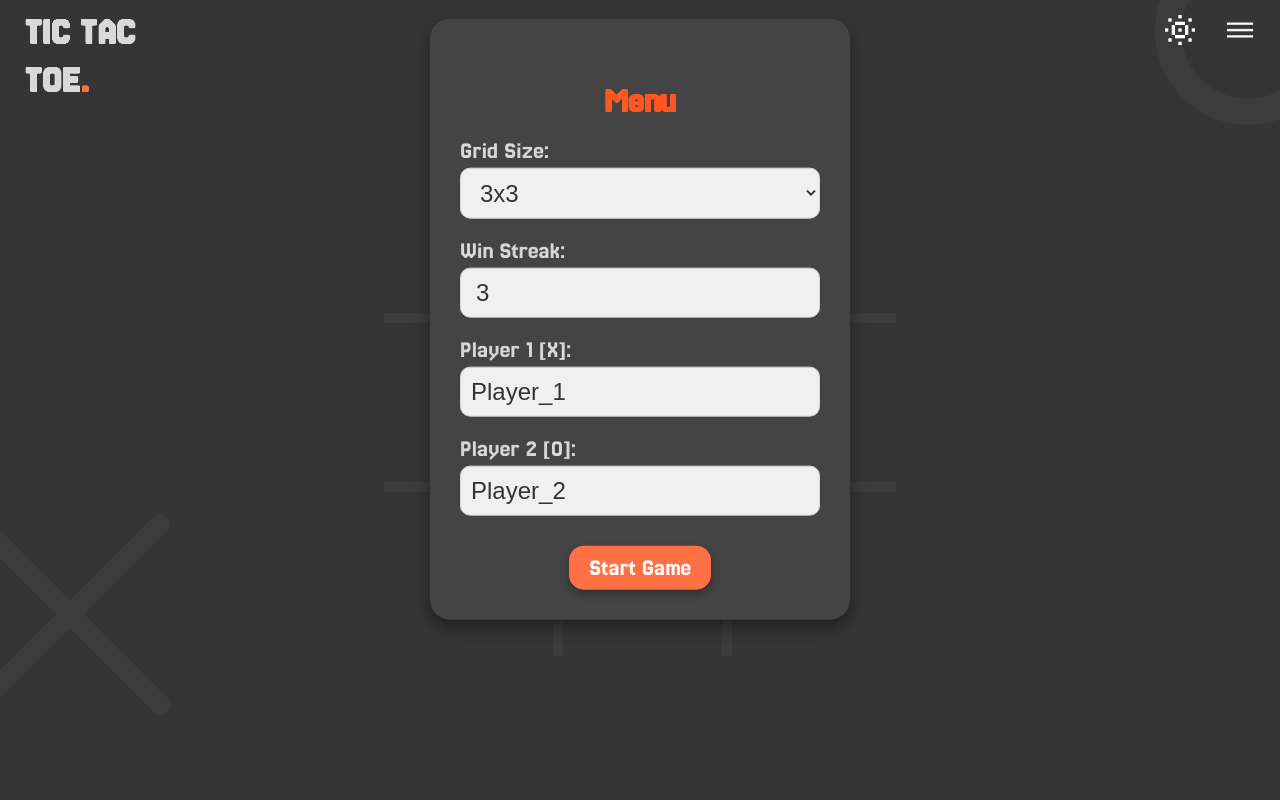
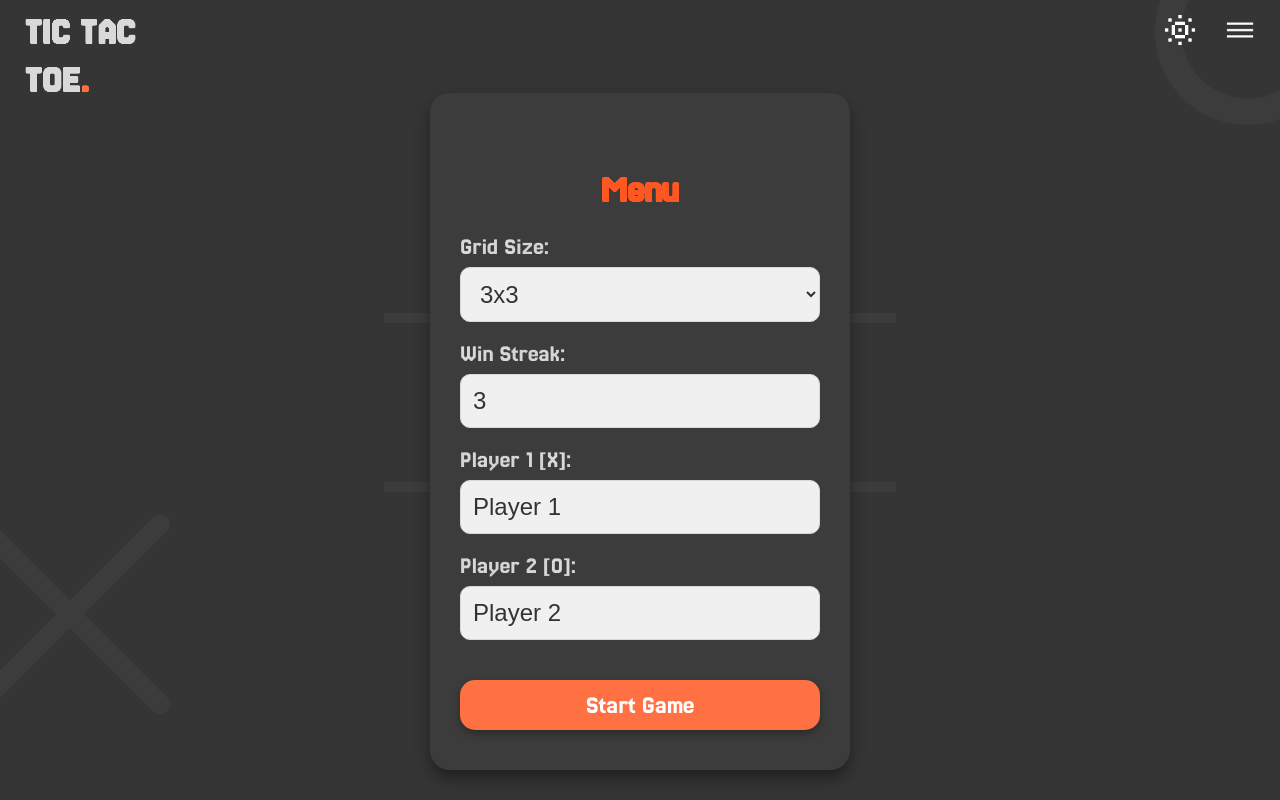
Before and after one commit to aturtle4/wyb-tic-tac-toe, a React (Create React App) app: page / in a window 1280 px wide. Both pictures are taken after a click on the button 1240 px from the left and 30 px from the top of the page. Built offline with nearby package versions, Linux system fonts and the light colour scheme.

Commit message:
Fixed Alignment of PlayerToggle and updated code for Menu

```diff
--- a/src/Components/Landing/Landing.jsx
+++ b/src/Components/Landing/Landing.jsx
@@ -49,7 +49,14 @@ const Landing = () => {
 
   };
 
-  const handleClick = () => {
+  const handleClick = (e) => {
+    if (
+      e.target.closest('.themeToggle')
+    ) {
+      toggleDarkMode();
+      return;
+    }
+
     if (!isClicked) {
       setIsClicked(true);
       setShowSettings(true);
@@ -59,15 +66,14 @@ const Landing = () => {
 
   const toggleMenu = () => {
     setIsMenuActive(!isMenuActive);
-    setShowSettings(!isMenuActive); // Show or hide the settings when the menu is toggled
+    setShowSettings(!isMenuActive);
   };
 
   const startGame = (settings) => {
     setGameSettings(settings);
     setShowSettings(false);
     setGameStarted(true);
-    setIsMenuActive(false); // Close menu when the game starts
-    setResetSignal(prev => prev + 1); // Trigger reset signal
+    setResetSignal(prev => prev + 1);
   };
 
   return (
@@ -83,6 +89,8 @@ const Landing = () => {
           <div className="horizontalLine horizontal2"></div>
         </div>
       )}
+
+
 
       <div
         className={`xLogo bounce ${isClicked ? 'move-x' : ''}`}
@@ -161,6 +169,7 @@ const Landing = () => {
         </h1>
       </div>
 
+
       {showSettings && <Settings onStartGame={startGame} />}
 
       {gameStarted && (
@@ -170,7 +179,7 @@ const Landing = () => {
           player1={gameSettings.player1}
           player2={gameSettings.player2}
           isDarkMode={isDarkMode}
-          resetSignal={resetSignal} // Pass reset signal to TicTacToe
+          resetSignal={resetSignal}
         />
       )}
     </div>
--- a/src/Components/Settings/Settings.css
+++ b/src/Components/Settings/Settings.css
@@ -1,40 +1,59 @@
 .settingsBox {
     position: absolute;
-    bottom: 0; /* Position it at the bottom */
+    bottom: 0;
     left: 50%;
     transform: translateX(-50%);
-    padding: 30px;
-    background-color: #444444;
+    padding: 40px 30px; /* Increased top padding */
+    background-color: #3c3c3c;
     border-radius: 20px;
-    box-shadow: 0 8px 16px rgba(0, 0, 0, 0.4); /* Slightly darker shadow */
+    box-shadow: 0 8px 16px rgba(0, 0, 0, 0.4);
     width: 360px;
     max-width: 90vw;
     text-align: center;
     z-index: 200;
     font-family: 'Jersey25-Regular', sans-serif;
     color: #ffffff;
-    visibility: hidden; /* Initially hidden */
-    opacity: 0; /* Initially transparent */
-    transition: all 0.5s ease; /* Faster transition */
+    visibility: hidden;
+    opacity: 0;
+    transition: all 0.5s ease;
 }
 
+body.light-mode .settingsBox {
+    position: absolute;
+    bottom: 0;
+    left: 50%;
+    transform: translateX(-50%);
+    padding: 40px 30px;
+    background-color: #b4b4b4;
+    border-radius: 20px;
+    box-shadow: 0 8px 16px rgba(0, 0, 0, 0.4);
+    width: 360px;
+    max-width: 90vw;
+    text-align: center;
+    z-index: 200;
+    font-family: 'Jersey25-Regular', sans-serif;
+    color: #3c3c3c;
+    visibility: hidden;
+    opacity: 0;
+    transition: all 0.5s ease;
+}
 .settingsBox.show {
-    visibility: visible; /* Make it visible */
-    opacity: 1; /* Make it opaque */
-    transform: translate(-50%, -30%); /* Slide up to the center */
+    visibility: visible;
+    opacity: 1;
+    transform: translate(-50%, -30px); /* Adjusted to show more of the box */
 }
 
 .settingsBox.hide {
-    visibility: hidden; /* Make it hidden */
-    opacity: 0; /* Make it transparent */
-    transform: translate(-50%, 200%); /* Slide down out of view */
+    visibility: hidden;
+    opacity: 0;
+    transform: translate(-50%, 200%);
 }
 
 .settingTitle {
-    font-size: 2.2rem; /* Slightly larger */
-    margin-bottom: 20px;
+    font-size: 2.4rem; /* Slightly larger */
+    margin-bottom: 25px; /* Increased spacing */
     font-weight: bold;
-    color: #ff5722; /* Change title color to match the theme */
+    color: #ff5722;
 }
 
 .settingsBox label {
@@ -48,65 +67,93 @@
 .settingsBox input,
 .settingsBox select {
     width: 100%;
-    padding: 10px 15px;
-    margin-top: 5px;
+    padding: 12px 15px; /* Slightly increased padding */
+    margin-top: 8px; /* Increased spacing */
     border-radius: 10px;
     border: 1px solid #d9d9d9;
     font-size: 1.5rem;
     box-sizing: border-box;
     background-color: #f0f0f0;
     color: #333333;
-    transition: border-color 0.3s ease, background-color 0.3s ease; /* Added background color transition */
+    transition: border-color 0.3s ease, background-color 0.3s ease;
 }
 
 .settingsBox input:focus,
 .settingsBox select:focus {
     outline: none;
-    border-color: #ff5722; /* Change border color on focus */
-    background-color: #ffffff; /* Lighten background on focus */
+    border-color: #ff5722;
+    background-color: #ffffff;
 }
 
 .settingsBox input:hover,
 .settingsBox select:hover {
-    border-color: #ff7043; /* Change border color on hover */
+    border-color: #ff7043;
 }
 
-.settingsBox input[type="text"] {
+.settingsBox input[type="text"],
+.settingsBox input[type="number"] {
     background-color: #f0f0f0;
     border: 1px solid #d9d9d9;
-    padding: 10px;
+    padding: 12px; /* Consistent with other inputs */
     font-size: 1.5rem;
     border-radius: 10px;
-    margin-top: 5px;
+    margin-top: 8px; /* Consistent with other inputs */
 }
 
 .startGameButton {
     background-color: #ff7043;
     color: white;
-    padding: 10px 20px;
-    font-size: 1.5rem;
+    padding: 12px 24px; /* Slightly increased padding */
+    font-size: 1.6rem; /* Slightly larger font */
     border: none;
     border-radius: 15px;
     cursor: pointer;
     transition: background-color 0.3s ease, transform 0.2s ease;
     font-family: 'Jersey25-Regular', sans-serif;
-    margin-top: 20px;
-    box-shadow: 0 4px 8px rgba(0, 0, 0, 0.3); /* Added shadow to button */
+    margin-top: 30px; /* Increased spacing */
+    box-shadow: 0 4px 8px rgba(0, 0, 0, 0.3);
+    width: 100%; /* Make button full width */
 }
 
 .startGameButton:hover {
-    background-color: #ff5722; /* Darker on hover */
+    background-color: #ff5722;
     transform: scale(1.05);
 }
 
 .startGameButton:active {
-    transform: scale(0.95); /* Slightly reduce size on active */
+    transform: scale(0.95);
 }
+
+.errorMessage {
+    color: #ff5722;
+    font-size: 1.2rem;
+    margin: 10px 0;
+    font-weight: bold;
+}
+
 
 @media (max-width: 768px) {
     .settingsBox {
-        padding: 20px;
+        padding: 30px 20px;
         width: 80vw;
+    }
+
+    .settingTitle {
+        font-size: 2rem;
+    }
+
+    .settingsBox label,
+    .settingsBox input,
+    .settingsBox select,
+    .startGameButton {
+        font-size: 1.4rem;
+    }
+}
+
+@media (max-width: 480px) {
+    .settingsBox {
+        width: 90vw;
+        padding: 25px 15px;
     }
 
     .settingTitle {
@@ -117,82 +164,69 @@
     .settingsBox input,
     .settingsBox select,
     .startGameButton {
-        font-size: 1.3rem;
+        font-size: 1.2rem;
     }
 }
 
-@media (max-width: 480px) {
-    .settingsBox {
-        width: 90vw;
-    }
-
-    .settingTitle {
-        font-size: 1.6rem;
-    }
-
-    .settingsBox label,
-    .settingsBox input,
-    .settingsBox select,
-    .startGameButton {
-        font-size: 1.1rem;
-    }
+body.light-mode .settingsBox.show {
+    visibility: visible;
+    opacity: 1;
+    transform: translate(-50%, -30px); /* Adjusted to show more of the box */
 }
 
-/* Range slider styles */
-input[type="range"] {
-    width: 100%;
-    margin: 10px 0;
-    -webkit-appearance: none; /* Remove default appearance in Safari */
-    background: transparent; /* Remove default background */
+body.light-mode .settingsBox.hide {
+    visibility: hidden;
+    opacity: 0;
+    transform: translate(-50%, 200%);
 }
 
-/* For webkit browsers (Chrome, Safari) */
-input[type="range"]::-webkit-slider-thumb {
-    -webkit-appearance: none;
-    appearance: none;
-    width: 20px; /* Thumb width */
-    height: 20px; /* Thumb height */
-    background: #ff5722; /* Thumb color */
-    cursor: pointer;
+body.light-mode .settingTitle {
+    font-size: 2.4rem; /* Slightly larger */
+    margin-bottom: 25px; /* Increased spacing */
+    font-weight: bold;
+    color: #ff5722;
 }
 
-input[type="range"]::-webkit-slider-runnable-track {
-    width: 100%;
-    height: 5px; /* Track height */
-    background: #ddd; /* Track color */
+body.light-mode .settingsBox label {
+    display: block;
+    margin: 20px 0 10px;
+    color: #d9d9d9;
+    font-size: 1.5rem;
+    text-align: left;
 }
 
-/* For Firefox */
-input[type="range"]::-moz-range-thumb {
-    width: 20px; /* Thumb width */
-    height: 20px; /* Thumb height */
-    background: #ff5722; /* Thumb color */
-    cursor: pointer;
+body.light-mode .settingsBox input,
+.settingsBox select {
+    width: 100%;
+    padding: 12px 15px; /* Slightly increased padding */
+    margin-top: 8px; /* Increased spacing */
+    border-radius: 10px;
+    border: 1px solid #d9d9d9;
+    font-size: 1.5rem;
+    box-sizing: border-box;
+    background-color: #f0f0f0;
+    color: #333333;
+    transition: border-color 0.3s ease, background-color 0.3s ease;
 }
 
-input[type="range"]::-moz-range-track {
-    width: 100%;
-    height: 5px; /* Track height */
-    background: #ddd; /* Track color */
+body.light-mode .settingsBox input:focus,
+.settingsBox select:focus {
+    outline: none;
+    border-color: #ff5722;
+    background-color: #ffffff;
 }
 
-/* For Edge */
-input[type="range"]::-ms-thumb {
-    width: 20px; /* Thumb width */
-    height: 20px; /* Thumb height */
-    background: #ff5722; /* Thumb color */
-    cursor: pointer;
+body.light-mode.settingsBox input:hover,
+.settingsBox select:hover {
+    border-color: #ff7043;
 }
 
-input[type="range"]::-ms-track {
-    width: 100%;
-    height: 5px; /* Track height */
-    background: #ddd; /* Track color */
+body.light-mode .settingsBox input[type="text"],
+.settingsBox input[type="number"] {
+    background-color: #f0f0f0;
+    border: 1px solid #d9d9d9;
+    padding: 12px; /* Consistent with other inputs */
+    font-size: 1.5rem;
+    border-radius: 10px;
+    margin-top: 8px; /* Consistent with other inputs */
 }
-
-.errorMessage {
-    color: #ff5722; /* Red color for error message */
-    font-size: 1.2rem;
-    margin: 10px 0;
-    font-weight: bold;
-}
--- a/src/Components/Settings/Settings.jsx
+++ b/src/Components/Settings/Settings.jsx
@@ -1,46 +1,54 @@
 import React, { useState, useEffect } from 'react';
-import './Settings.css';
+import './Settings.css'; // Make sure this CSS file is in the same directory
 
 const Settings = ({ onStartGame }) => {
-  const [gridSize, setGridSize] = useState(3);
-  const [maxStreak, setMaxStreak] = useState(3);
-  const [player1, setPlayer1] = useState('Player_1');
-  const [player2, setPlayer2] = useState('Player_2');
+  const [settings, setSettings] = useState({
+    gridSize: 3,
+    maxStreak: 3,
+    player1: 'Player 1',
+    player2: 'Player 2',
+  });
   const [isMounted, setIsMounted] = useState(false);
-  const [errorMessage, setErrorMessage] = useState(''); // State for error messages
+  const [errorMessage, setErrorMessage] = useState('');
 
   useEffect(() => {
-    // Trigger the animation when the component mounts
     setIsMounted(true);
+    return () => setIsMounted(false);
   }, []);
 
+  const handleChange = (e) => {
+    const { name, value } = e.target;
+    setSettings(prev => {
+      const newSettings = { ...prev, [name]: value };
+      if (name === 'gridSize') {
+        newSettings.maxStreak = Math.min(newSettings.maxStreak, Number(value));
+      }
+      return newSettings;
+    });
+  };
+
   const handleStartGame = () => {
-    // Validation: Check if maxStreak is valid
-    if (maxStreak < 3 || maxStreak > gridSize) {
-      setErrorMessage(`Win Streak must be between 3 and ${gridSize}.`);
-      return; // Prevent starting the game
+    if (settings.maxStreak < 3 || settings.maxStreak > settings.gridSize) {
+      setErrorMessage(`Win Streak must be between 3 and ${settings.gridSize}.`);
+      return;
     }
-    setErrorMessage(''); // Clear error message if validation passes
-    onStartGame({ gridSize, maxStreak, player1, player2 });
+    setErrorMessage('');
+    onStartGame(settings);
   };
 
   return (
     <div className={`settingsBox ${isMounted ? 'show' : 'hide'}`}>
       <p className='settingTitle'>Menu</p>
+
       <label>
         Grid Size:
         <select
-          value={gridSize}
-          onChange={(e) => {
-            setGridSize(Number(e.target.value));
-            // Reset maxStreak if it exceeds new gridSize
-            if (maxStreak > Number(e.target.value)) {
-              setMaxStreak(Number(e.target.value));
-            }
-          }}
+          name="gridSize"
+          value={settings.gridSize}
+          onChange={handleChange}
         >
-          {Array.from({ length: 8 }, (_, i) => 3 + i).map((n) => (
-            <option key={n} value={n}>{n}x{n}</option>
+          {Array.from({ length: 8 }, (_, i) => i + 3).map((size) => (
+            <option key={size} value={size}>{size}x{size}</option>
           ))}
         </select>
       </label>
@@ -49,36 +57,37 @@ const Settings = ({ onStartGame }) => {
         Win Streak:
         <input
           type="number"
-          value={maxStreak}
+          name="maxStreak"
+          value={settings.maxStreak}
+          onChange={handleChange}
           min="3"
-          max={gridSize}
-          onChange={(e) => setMaxStreak(Number(e.target.value))}
+          max={settings.gridSize}
           className="numberSelector"
         />
       </label>
 
-      {errorMessage && <p className="errorMessage">{errorMessage}</p>} {/* Display error message */}
+      {errorMessage && <p className="errorMessage">{errorMessage}</p>}
 
-      <div>
       <label>
         Player 1 [X]:
         <input
           type="text"
-            value={player1}
-            onChange={(e) => setPlayer1(e.target.value)}
+          name="player1"
+          value={settings.player1}
+          onChange={handleChange}
         />
       </label>
-      </div>
-      <div>
+
       <label>
         Player 2 [O]:
         <input
           type="text"
-            value={player2}
-            onChange={(e) => setPlayer2(e.target.value)}
+          name="player2"
+          value={settings.player2}
+          onChange={handleChange}
         />
       </label>
-      </div>
+
       <button className="startGameButton" onClick={handleStartGame}>
         Start Game
       </button>
--- a/src/Components/TicTacToe/TicTacToe.jsx
+++ b/src/Components/TicTacToe/TicTacToe.jsx
@@ -24,6 +24,7 @@ const TicTacToe = ({ gridSize = 3, maxStreak = 3, player1, player2, isDarkMode,
   useEffect(() => {
     resetGame();
   }, [resetSignal]);
+
 
   const handleClick = (row, col) => {
     if (board[row][col] || winner) return;
```
Also changed, not shown: src/Components/TicTacToe/TicTacToe.css (+10 -8 lines). Lines whose indentation alone changed are shown as unchanged.
